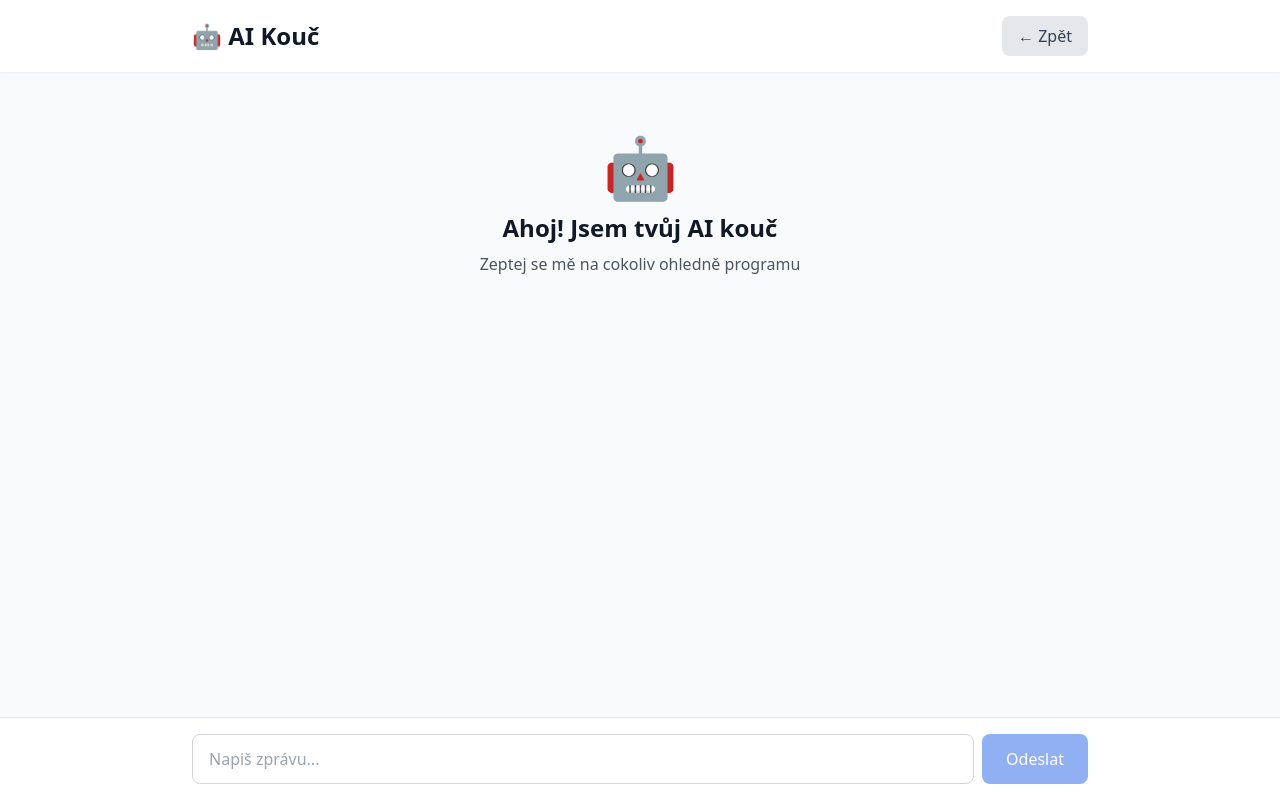
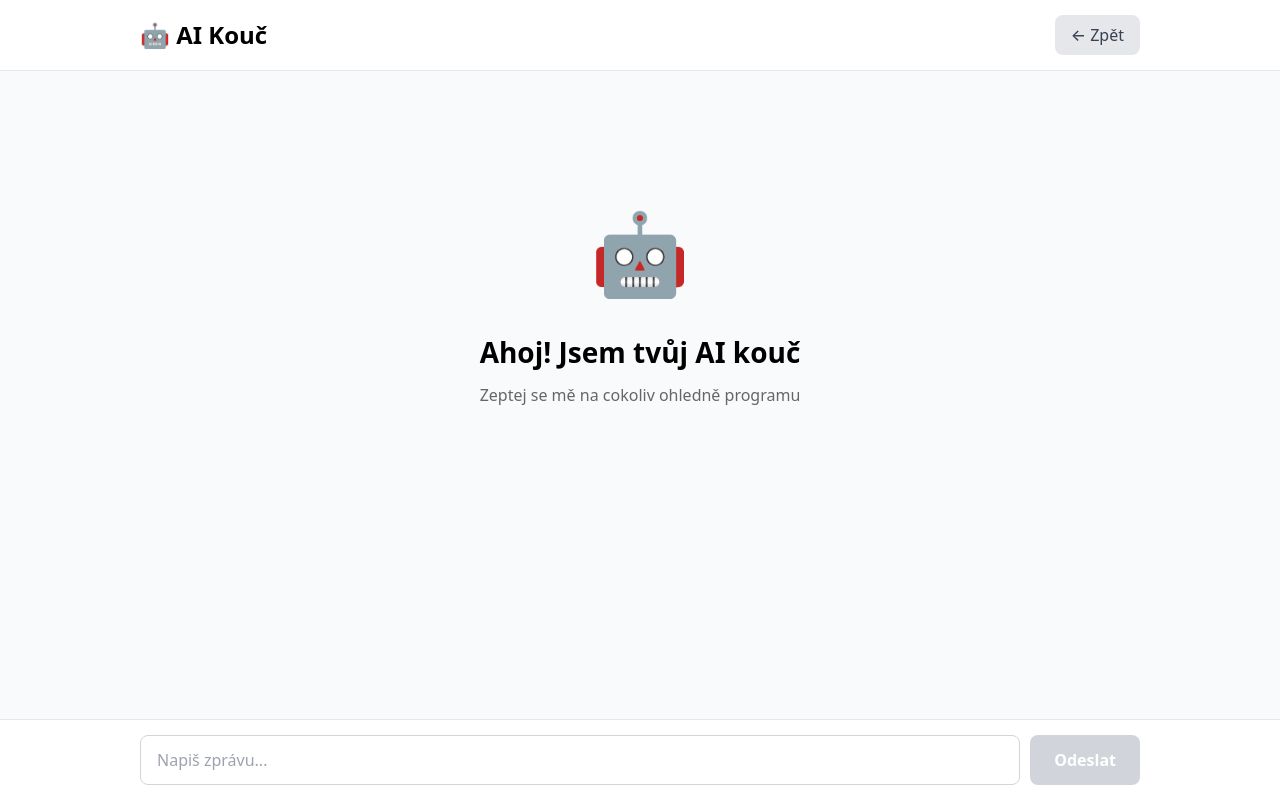
Before and after one commit to AntropOS50/Core3-app-v2, a Next.js app: page /coach in a window 1280 px wide. Built offline with nearby package versions, Linux system fonts and the light colour scheme.

Commit message:
Update page.tsx

```diff
--- a/app/coach/page.tsx
+++ b/app/coach/page.tsx
@@ -34,7 +34,6 @@ export default function CoachPage() {
         setMessages(prev => [...prev, { role: 'assistant', content: data.message }]);
       }
     } catch (error) {
-      console.error('Error:', error);
       setMessages(prev => [...prev, {
         role: 'assistant',
         content: 'Omlouvám se, nastala chyba. Zkus to prosím znovu.'
@@ -45,76 +44,169 @@ export default function CoachPage() {
   };
 
   return (
-    <div className="min-h-screen bg-gray-50 flex flex-col">
-      <div className="bg-white shadow-sm p-4">
-        <div className="max-w-4xl mx-auto flex items-center justify-between">
-          <h1 className="text-2xl font-bold text-gray-900">🤖 AI Kouč</h1>
-          <Link href="/dashboard" className="px-4 py-2 bg-gray-200 text-gray-700 rounded-lg hover:bg-gray-300 transition">
+    <div style={{
+      height: '100vh',
+      display: 'flex',
+      flexDirection: 'column',
+      fontFamily: 'system-ui, -apple-system, sans-serif'
+    }}>
+      {/* Header */}
+      <div style={{
+        background: 'white',
+        borderBottom: '1px solid #e5e7eb',
+        padding: '15px 20px'
+      }}>
+        <div style={{
+          maxWidth: '1000px',
+          margin: '0 auto',
+          display: 'flex',
+          justifyContent: 'space-between',
+          alignItems: 'center'
+        }}>
+          <h1 style={{ fontSize: '24px', fontWeight: 'bold' }}>🤖 AI Kouč</h1>
+          <Link href="/dashboard" style={{
+            padding: '8px 16px',
+            background: '#e5e7eb',
+            color: '#374151',
+            borderRadius: '8px',
+            textDecoration: 'none',
+            fontWeight: '500'
+          }}>
             ← Zpět
           </Link>
         </div>
       </div>
 
-      <div className="flex-1 overflow-y-auto p-4">
-        <div className="max-w-4xl mx-auto space-y-4">
+      {/* Messages */}
+      <div style={{
+        flex: 1,
+        overflowY: 'auto',
+        padding: '20px',
+        background: '#f9fafb'
+      }}>
+        <div style={{
+          maxWidth: '1000px',
+          margin: '0 auto'
+        }}>
           {messages.length === 0 ? (
-            <div className="text-center py-12">
-              <div className="text-6xl mb-4">🤖</div>
-              <h2 className="text-2xl font-semibold text-gray-900 mb-2">
+            <div style={{
+              textAlign: 'center',
+              paddingTop: '100px'
+            }}>
+              <div style={{ fontSize: '80px', marginBottom: '20px' }}>🤖</div>
+              <h2 style={{
+                fontSize: '28px',
+                fontWeight: '600',
+                marginBottom: '10px'
+              }}>
                 Ahoj! Jsem tvůj AI kouč
               </h2>
-              <p className="text-gray-600">
+              <p style={{ color: '#666' }}>
                 Zeptej se mě na cokoliv ohledně programu
               </p>
             </div>
           ) : (
-            messages.map((msg, idx) => (
-              <div
-                key={idx}
-                className={`flex ${msg.role === 'user' ? 'justify-end' : 'justify-start'}`}
-              >
+            <div style={{ display: 'flex', flexDirection: 'column', gap: '15px' }}>
+              {messages.map((msg, idx) => (
                 <div
-                  className={`max-w-[80%] p-4 rounded-lg ${
-                    msg.role === 'user'
-                      ? 'bg-blue-600 text-white'
-                      : 'bg-white text-gray-900 shadow-sm'
-                  }`}
+                  key={idx}
+                  style={{
+                    display: 'flex',
+                    justifyContent: msg.role === 'user' ? 'flex-end' : 'flex-start'
+                  }}
                 >
-                  {msg.content}
+                  <div style={{
+                    maxWidth: '80%',
+                    padding: '15px 20px',
+                    borderRadius: '12px',
+                    background: msg.role === 'user' ? '#3b82f6' : 'white',
+                    color: msg.role === 'user' ? 'white' : '#111',
+                    boxShadow: msg.role === 'user' ? 'none' : '0 1px 3px rgba(0,0,0,0.1)'
+                  }}>
+                    {msg.content}
+                  </div>
                 </div>
-              </div>
-            ))
-          )}
+              ))}
 
-          {loading && (
-            <div className="flex justify-start">
-              <div className="bg-white p-4 rounded-lg shadow-sm">
-                <div className="flex space-x-2">
-                  <div className="w-2 h-2 bg-gray-400 rounded-full animate-bounce" />
-                  <div className="w-2 h-2 bg-gray-400 rounded-full animate-bounce delay-100" />
-                  <div className="w-2 h-2 bg-gray-400 rounded-full animate-bounce delay-200" />
+              {loading && (
+                <div style={{ display: 'flex', justifyContent: 'flex-start' }}>
+                  <div style={{
+                    background: 'white',
+                    padding: '15px 20px',
+                    borderRadius: '12px',
+                    boxShadow: '0 1px 3px rgba(0,0,0,0.1)'
+                  }}>
+                    <div style={{ display: 'flex', gap: '5px' }}>
+                      <div style={{
+                        width: '8px',
+                        height: '8px',
+                        borderRadius: '50%',
+                        background: '#9ca3af',
+                        animation: 'bounce 1s infinite'
+                      }} />
+                      <div style={{
+                        width: '8px',
+                        height: '8px',
+                        borderRadius: '50%',
+                        background: '#9ca3af',
+                        animation: 'bounce 1s infinite 0.2s'
+                      }} />
+                      <div style={{
+                        width: '8px',
+                        height: '8px',
+                        borderRadius: '50%',
+                        background: '#9ca3af',
+                        animation: 'bounce 1s infinite 0.4s'
+                      }} />
+                    </div>
+                  </div>
                 </div>
-              </div>
+              )}
             </div>
           )}
         </div>
       </div>
 
-      <div className="bg-white border-t p-4">
-        <div className="max-w-4xl mx-auto flex gap-2">
+      {/* Input */}
+      <div style={{
+        background: 'white',
+        borderTop: '1px solid #e5e7eb',
+        padding: '15px 20px'
+      }}>
+        <div style={{
+          maxWidth: '1000px',
+          margin: '0 auto',
+          display: 'flex',
+          gap: '10px'
+        }}>
           <input
             type="text"
             value={input}
             onChange={(e) => setInput(e.target.value)}
             onKeyPress={(e) => e.key === 'Enter' && handleSend()}
             placeholder="Napiš zprávu..."
-            className="flex-1 px-4 py-3 border border-gray-300 rounded-lg focus:outline-none focus:ring-2 focus:ring-blue-600"
             disabled={loading}
+            style={{
+              flex: 1,
+              padding: '12px 16px',
+              border: '1px solid #d1d5db',
+              borderRadius: '8px',
+              fontSize: '16px',
+              outline: 'none'
+            }}
           />
           <button
             onClick={handleSend}
             disabled={loading || !input.trim()}
-            className="px-6 py-3 bg-blue-600 text-white rounded-lg hover:bg-blue-700 transition disabled:opacity-50 disabled:cursor-not-allowed"
+            style={{
+              padding: '12px 24px',
+              background: loading || !input.trim() ? '#d1d5db' : '#3b82f6',
+              color: 'white',
+              border: 'none',
+              borderRadius: '8px',
+              fontWeight: '600',
+              cursor: loading || !input.trim() ? 'not-allowed' : 'pointer'
+            }}
           >
             Odeslat
           </button>
```
